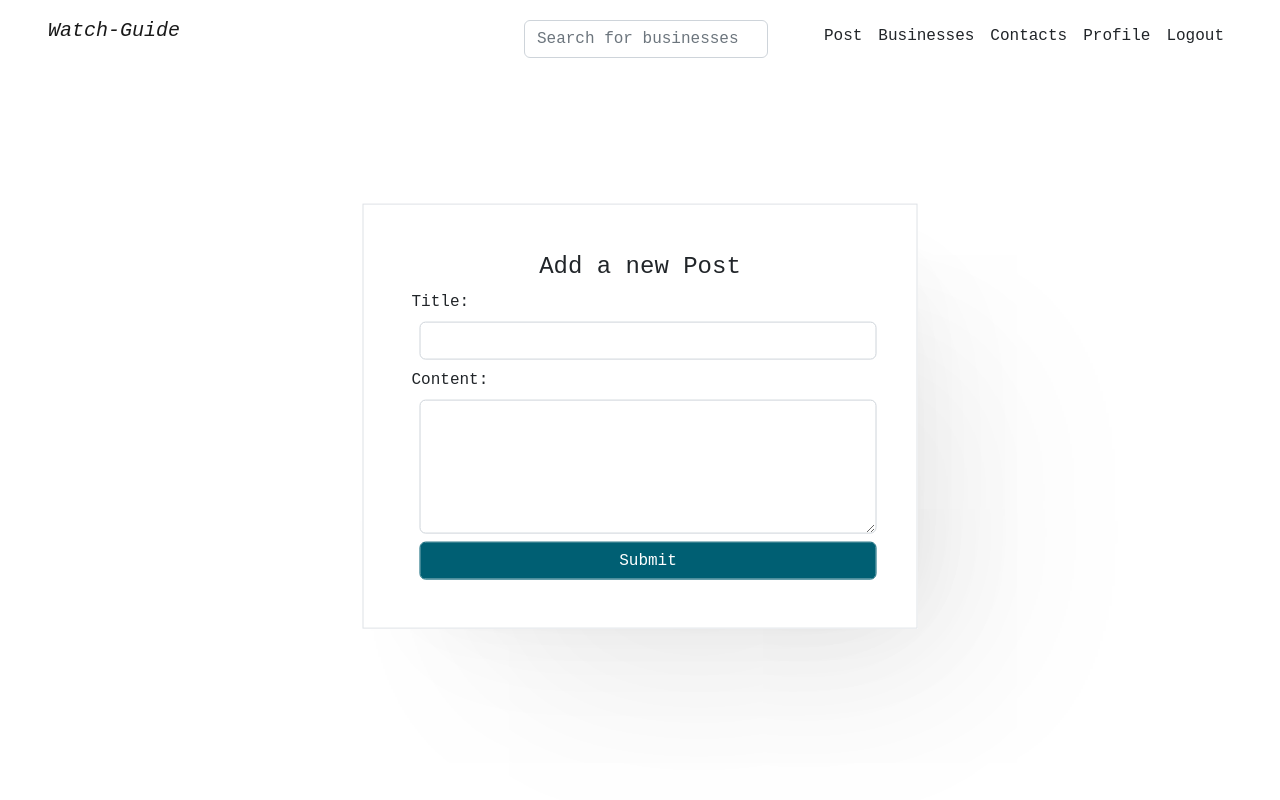
After one commit to Jaffar-Hussein/Neighborhood-Watch, a Django app: page /post in a window 1280 px wide. The commit adds this page. Run offline with Django 4.2, Linux system fonts and the light colour scheme; some libraries are stand-ins or nearby versions.

Commit message:
ft:created the posts page,logic and dropdown on profile page

```diff
--- a/logic/forms.py
+++ b/logic/forms.py
@@ -1,4 +1,4 @@
-from distutils.log import error
+from .models import Posts
 from django.contrib.auth.models import User
 from django.contrib.auth.forms import UserCreationForm
 from django import forms
@@ -54,9 +54,19 @@ class LoginForm(forms.ModelForm):
                 "Sorry, that login was invalid. Please try again.")
         return self.cleaned_data
 
-
     def login(self, request):
         username = self.cleaned_data.get('username')
         password = self.cleaned_data.get('password')
         user = authenticate(username=username, password=password)
         return user
+
+
+class PostsForm(forms.ModelForm):
+    class Meta:
+        model = Posts
+        fields = ('title', 'content')
+    def __init__(self, *args, **kwargs):
+        super(PostsForm, self).__init__(*args, **kwargs)
+        self.fields['title'].widget.attrs['class'] = ' input-val m-2 form-control'
+        self.fields['content'].widget.attrs['class'] = 'input-val m-2 form-control'
+        self.fields['content'].widget.attrs['rows'] = "5"
--- a/logic/models.py
+++ b/logic/models.py
@@ -1,3 +1,4 @@
+from turtle import title
 from django.db import models
 from cloudinary.models import CloudinaryField
 from django.contrib.auth.models import User
@@ -49,3 +50,8 @@ class Businesses(models.Model):
     def update_business(cls, name, user, neighbourhood, description, email, business_image):
         cls.update(name=name, user=user,
                    neighbourhood=neighbourhood, email=email, business_image=business_image, description=description)
+
+class Posts(models.Model):
+    title= models.CharField(max_length=50)
+    writer=models.ForeignKey(Profile, related_name="posts", on_delete=models.CASCADE)
+    content = models.TextField()
--- a/logic/templates/nav.html
+++ b/logic/templates/nav.html
@@ -21,7 +21,7 @@
             <input class="form-control me-2 " type="search" placeholder="Search for businesses..." aria-label="Search" name="name">
         </form>
         <li class="nav-item ">
-            <a class="nav-link text-dark" href="">Post</a>
+            <a class="nav-link text-dark" href="{%url 'post' %}">Post</a>
         </li>
         <li class="nav-item ">
             <a class="nav-link text-dark" href="{%url 'business' %}">Businesses</a>
--- /dev/null
+++ b/logic/templates/post.html
@@ -0,0 +1,13 @@
+{% extends "layout.html" %}
+{% load bootstrap5 %}
+{% block content %}
+    <div class=" submit-page">
+        {% include "nav.html" %}
+        <form class="submit-form p-5 border mt-3" method="post" >
+            {% csrf_token %}
+            <p class="h4 text-center">Add a new Post</p>
+            {{ form }}
+            <input class="btn btn-primary form-control signup mx-2 submit" type="submit">
+        </form>
+    </div>
+{% endblock content %}
--- a/logic/urls.py
+++ b/logic/urls.py
@@ -6,5 +6,7 @@ urlpatterns = [
     path('auth/register', views.register, name='register'),
     path('auth/logout', views.logout_request, name='logout'),
     path('account', views.account, name='account'),
-    path('business', views.Business_request, name='business')
+    path('business', views.Business_request, name='business'),
+    path('post', views.post_request, name='post'),
+
 ]
--- a/logic/views.py
+++ b/logic/views.py
@@ -1,16 +1,17 @@
 # from distutils.log import error
 from multiprocessing import context
-import profile
+from django.contrib.auth.models import User
+
 from django.shortcuts import render, redirect
-from .forms import RegisterForm, LoginForm
+from .forms import RegisterForm, LoginForm,PostsForm
 from django.contrib.auth import login, authenticate, logout
 from django.contrib.auth.decorators import login_required
-from .models import Businesses
+from .models import Businesses, Neighbourhood, Profile
 
 
 @login_required
 def home(request):
-    business=Businesses.objects.all()[0:3]
+    business = Businesses.objects.all()[0:3]
     context = {
         "business": business,
     }
@@ -66,11 +67,20 @@ def logout_request(request):
 
 
 def account(request):
-    current_user = request.user
+    current_user = Profile.objects.filter(user=request.user)
+    neigbourhood = Neighbourhood.objects.all()
+
+    if request.method == 'POST':
+        data = request.POST.get('q')
+        if data:
+            current_user.update(
+                neighbourhood=Neighbourhood.objects.get(id=data))
+            return redirect('account')
+        # print(request.POST.data)
 
     context = {
-        "profile": current_user
-
+        "profile": current_user.first(),
+        "neigbourhoods": neigbourhood
     }
     return render(request, 'account.html', context=context)
 
@@ -81,3 +91,16 @@ def Business_request(request):
         "business": projects
     }
     return render(request, 'businesses.html', context=context)
+
+
+def post_request(request):
+    form = PostsForm
+    if request.method == 'POST':
+        form = PostsForm(request.POST)
+        form.writer = request.user
+        form.save()
+        return redirect('posts')
+    context = {
+        'form': form
+    }
+    return render(request, 'post.html', context=context)
--- a/static/css/style.css
+++ b/static/css/style.css
@@ -79,6 +79,39 @@
     position: relative;
     width: 10rem;
 }
-.float{
-    width: 10vw !important;
+
+.float {
+    width: 25vw !important;
 }
+
+.form-select,
+.form-select:hover,
+.form-select:active,
+.form-select:focus {
+    /* background-color: #005F73 !important; */
+    border-color: #005F73 !important;
+    outline: none !important;
+    box-shadow: none !important;
+}
+
+.submit-page {
+    height: 100vh !important;
+    width: 100vw !important;
+    position: relative !important;
+}
+
+.submit-form {
+    position: absolute;
+    top: 50%;
+    left: 50%;
+    margin-right: -50%;
+    transform: translate(-50%, -50%);
+    height: fit-content !important;
+    box-shadow: 2.3px 2.3px 5.2px -44px rgba(0, 0, 0, 0.018),
+        5.4px 5.4px 13.3px -44px rgba(0, 0, 0, 0.026),
+        9.7px 9.7px 25.7px -44px rgba(0, 0, 0, 0.032),
+        16.1px 16.1px 44.5px -44px rgba(0, 0, 0, 0.038),
+        26.5px 26.5px 74.2px -44px rgba(0, 0, 0, 0.044),
+        46.2px 46.2px 122.8px -44px rgba(0, 0, 0, 0.052),
+        100px 100px 194px -44px rgba(0, 0, 0, 0.07);
+}
```
Also changed, not shown: logic/templates/account.html (+19 -25 lines), logic/migrations/0002_posts.py (added).
